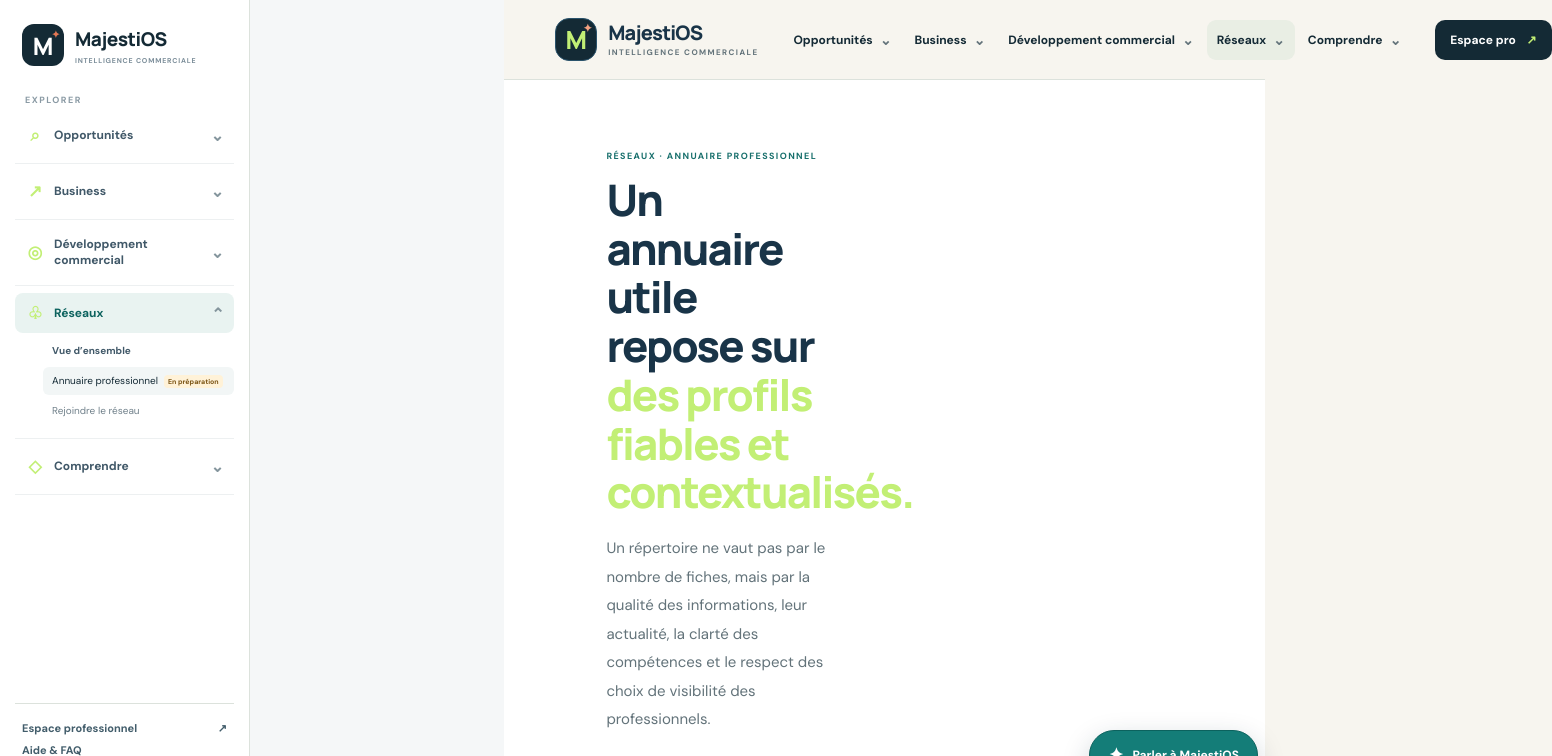
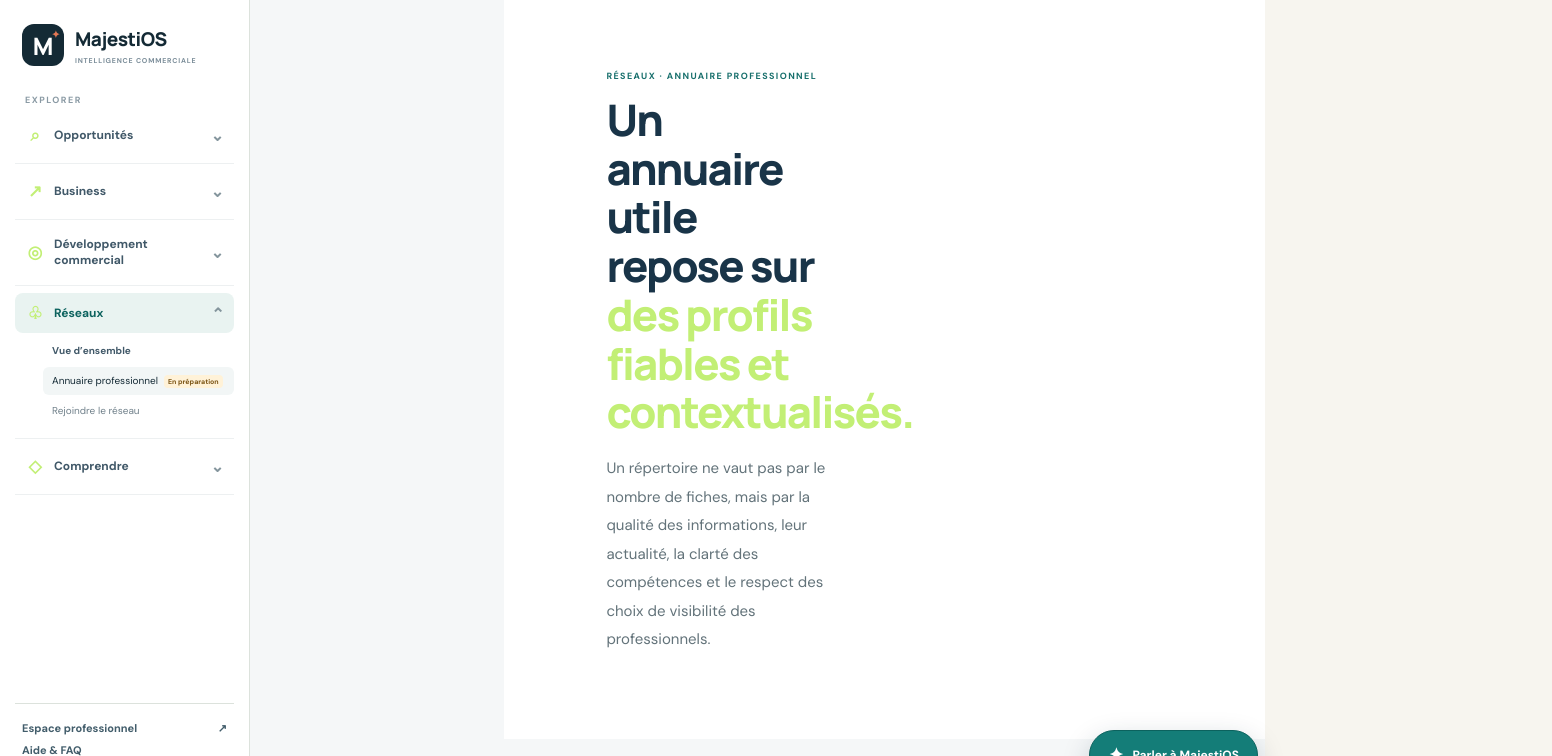
Before and after one commit to Chexpeer/Majestios, a Next.js app: page /reseaux/annuaire in a window 1280 px wide. Shown: the top 756 px of the page, 1552 px wide, since content can reach past the window. Built offline with nearby package versions, Linux system fonts and the light colour scheme.

Commit message:
Masquer les en-têtes redondants sous la navigation globale

```diff
--- a/src/app/globals.css
+++ b/src/app/globals.css
@@ -1572,7 +1572,7 @@ body { background: var(--paper); color: var(--ink); }
   align-items: start;
 }
 .majestic-global-main { min-width: 0; min-height: 100vh; }
-.majestic-global-main > .site-header { display: none !important; }
+.majestic-global-main .site-header { display: none !important; }
 .majestic-global-main .home-layout { display: block; min-height: 100vh; }
 .majestic-global-main .home-main { min-width: 0; }
 .majestic-global-main .site-page-with-sidebar { display: block; min-height: 100vh; }
```
